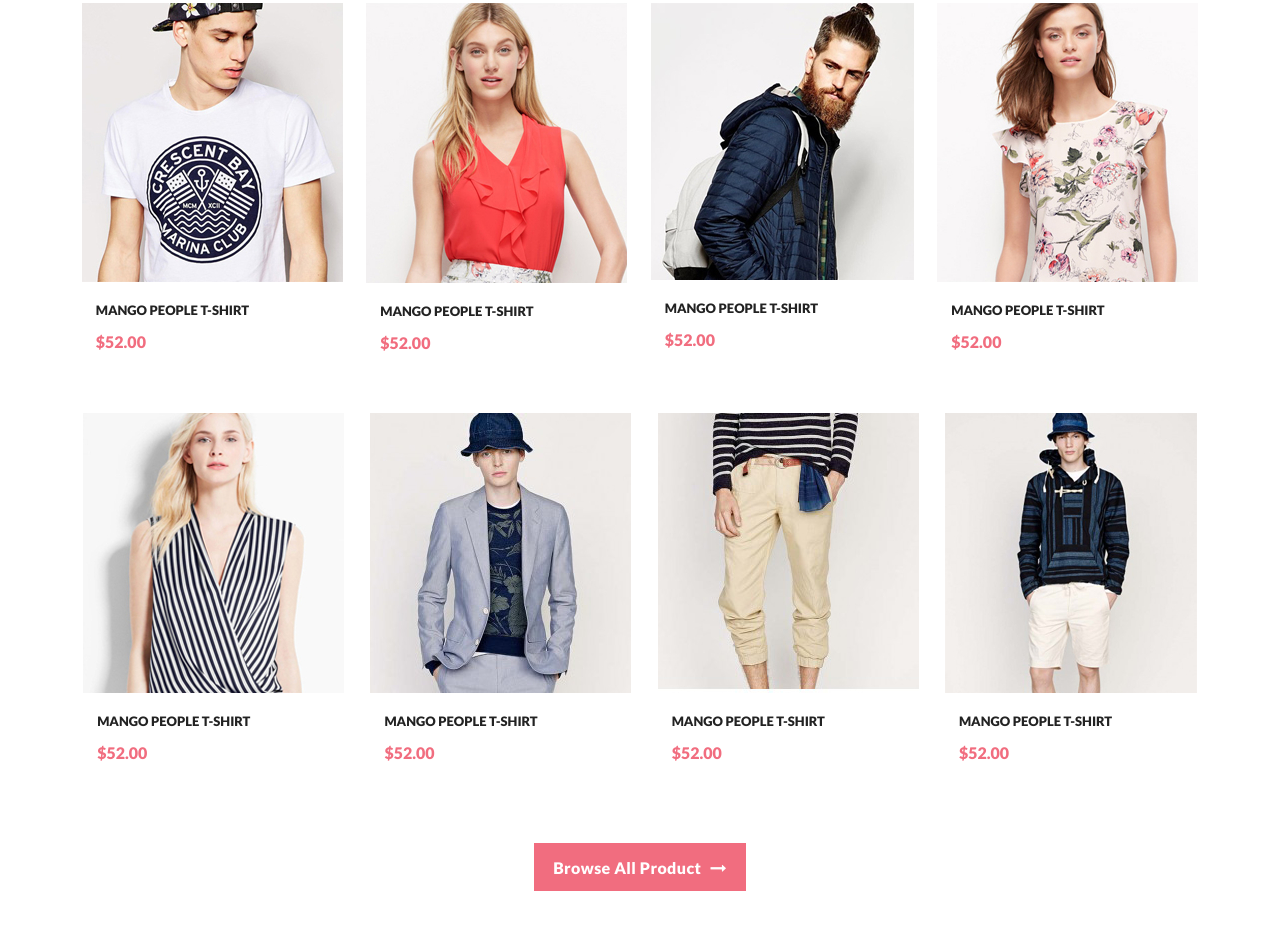
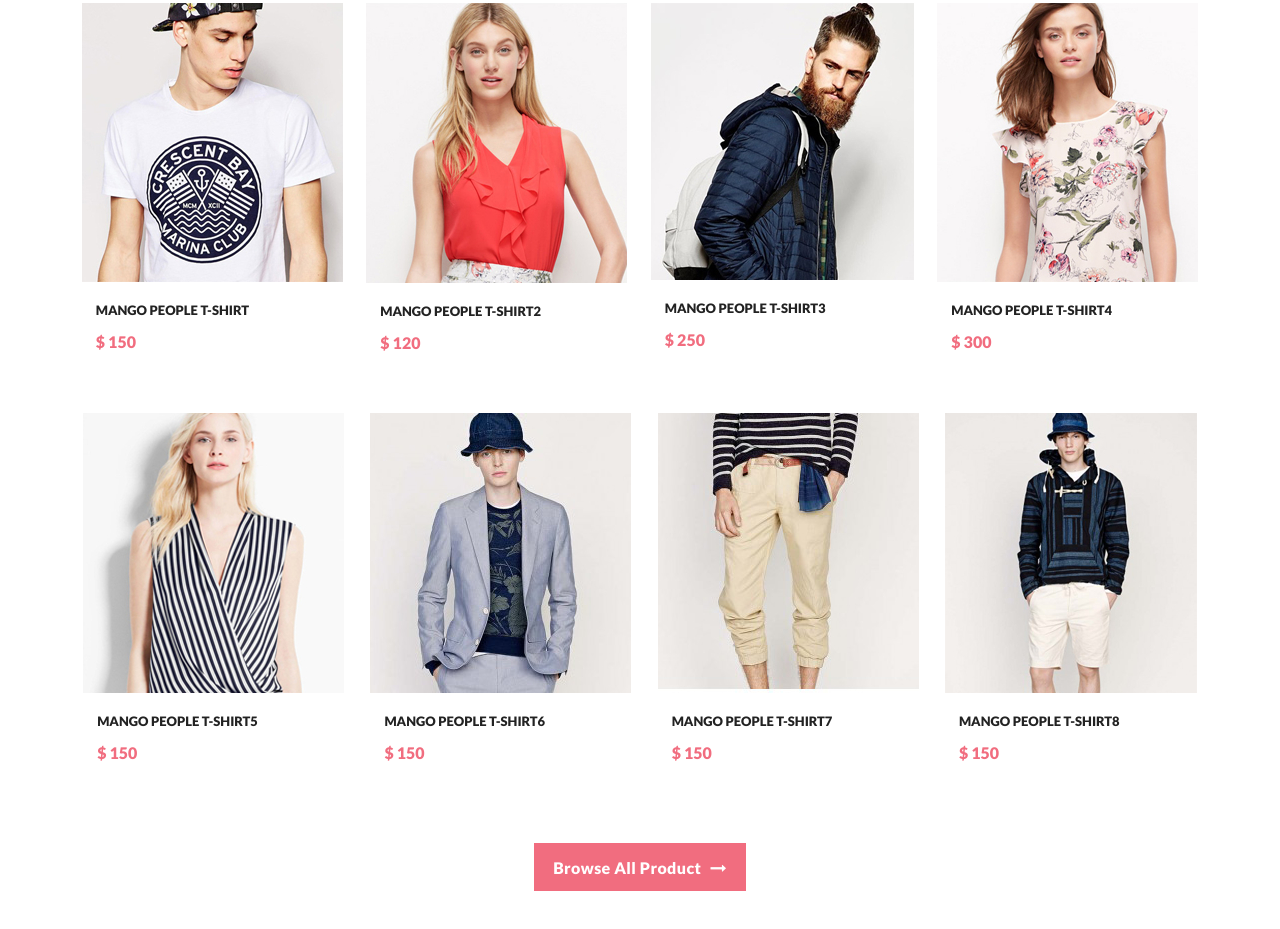
Before and after one commit to euromak/GeekBrains, a plain HTML site: page index.html in a window 1280 px wide. Shown: the part 1945-2874 px from the top of the page. Drawn offline with nearby package versions, Linux system fonts and the light colour scheme.

Commit message:
Added vue component of render catalog products on main page

```diff
--- a/data.json
+++ b/data.json
@@ -3,8 +3,8 @@
   {"id": 2, "name": "mango people t-shirt2", "category": "t-shirt", "price": 120, "image": "img/products/main/product2.jpg"},
   {"id": 3, "name": "mango people t-shirt3", "category": "t-shirt", "price": 250, "image": "img/products/main/product3.jpg"},
   {"id": 4, "name": "mango people t-shirt4", "category": "t-shirt", "price": 300, "image": "img/products/main/product4.jpg"},
-  {"id": 5, "name": "mango people t-shirt5", "category": "t-shirt", "price": 70, "image": "img/products/main/product5.jpg"},
-  {"id": 6, "name": "mango people t-shirt6", "category": "t-shirt", "price": 100, "image": "img/products/main/product6.jpg"},
+  {"id": 5, "name": "mango people t-shirt5", "category": "t-shirt", "price": 150, "image": "img/products/main/product5.jpg"},
+  {"id": 6, "name": "mango people t-shirt6", "category": "t-shirt", "price": 150, "image": "img/products/main/product6.jpg"},
   {"id": 7, "name": "mango people t-shirt7", "category": "t-shirt", "price": 150, "image": "img/products/main/product7.jpg"},
-  {"id": 8, "name": "mango people t-shirt8", "category": "t-shirt", "price": 45, "image": "img/products/main/product8.jpg"}
+  {"id": 8, "name": "mango people t-shirt8", "category": "t-shirt", "price": 150, "image": "img/products/main/product8.jpg"}
 ]
--- a/index.html
+++ b/index.html
@@ -221,86 +221,7 @@
 			<h2>Fetured Items</h2>
 			<p>Shop for items based on what we featured in this week</p>
 			<div class="products-grid">
-				<div class="products-grid-items">
-					<a href="page.html">
-						<div class="img-wrap">
-							<img src="img/products/main/product1.jpg" class="product-image" alt="product1">
-						</div>
-						<div class="product-name">Mango  People  T-shirt</div>
-						<div class="price">$52.00</div>
-						<a href="" class="product-hover-block"><img src="img/cart-white.svg" class="product-icon-cart" alt="cart">Add to Cart</a>
-					</a>
-				</div>
-				<div class="products-grid-items">
-					<a href="page.html">
-						<div class="img-wrap">
-							<img src="img/products/main/product2.jpg" class="product-image" alt="product2">
-						</div>
-						<div class="product-name">Mango  People  T-shirt</div>
-						<div class="price">$52.00</div>
-						<a href="" class="product-hover-block"><img src="img/cart-white.svg" class="product-icon-cart" alt="cart">Add to Cart</a>
-					</a>
-				</div>
-				<div class="products-grid-items">
-					<a href="page.html">
-						<div class="img-wrap">
-							<img src="img/products/main/product3.jpg" class="product-image" alt="product3">
-						</div>
-						<div class="product-name">Mango  People  T-shirt</div>
-						<div class="price">$52.00</div>
-						<a href="" class="product-hover-block"><img src="img/cart-white.svg" class="product-icon-cart" alt="cart">Add to Cart</a>
-					</a>
-				</div>
-				<div class="products-grid-items">
-					<a href="page.html">
-						<div class="img-wrap">
-							<img src="img/products/main/product4.jpg" class="product-image" alt="product4">
-						</div>
-						<div class="product-name">Mango  People  T-shirt</div>
-						<div class="price">$52.00</div>
-						<a href="" class="product-hover-block"><img src="img/cart-white.svg" class="product-icon-cart" alt="cart">Add to Cart</a>
-					</a>
-				</div>
-				<div class="products-grid-items">
-					<a href="page.html">
-						<div class="img-wrap">
-							<img src="img/products/main/product5.jpg" class="product-image" alt="product6">
-						</div>
-						<div class="product-name">Mango  People  T-shirt</div>
-						<div class="price">$52.00</div>
-						<a href="" class="product-hover-block"><img src="img/cart-white.svg" class="product-icon-cart" alt="cart">Add to Cart</a>
-					</a>
-				</div>
-				<div class="products-grid-items">
-					<a href="page.html">
-						<div class="img-wrap">
-							<img src="img/products/main/product6.jpg" class="product-image" alt="product6">
-						</div>
-						<div class="product-name">Mango  People  T-shirt</div>
-						<div class="price">$52.00</div>
-						<a href="" class="product-hover-block"><img src="img/cart-white.svg" class="product-icon-cart" alt="cart">Add to Cart</a>
-					</a>
-				</div>
-				<div class="products-grid-items">
-					<a href="page.html">
-						<div class="img-wrap">
-							<img src="img/products/main/product7.jpg" class="product-image" alt="product7">
-						</div>
-						<div class="product-name">Mango  People  T-shirt</div>
-						<div class="price">$52.00</div>
-						<a href="" class="product-hover-block"><img src="img/cart-white.svg" class="product-icon-cart" alt="cart">Add to Cart</a>
-					</a>
-				</div>
-				<div class="products-grid-items">
-					<a href="page.html">
-						<div class="img-wrap">
-							<img src="img/products/main/product8.jpg" class="product-image" alt="product8">
-						</div>
-						<div class="product-name">Mango  People  T-shirt</div>
-						<div class="price">$52.00</div>
-						<a href="" class="product-hover-block"><img src="img/cart-white.svg" class="product-icon-cart" alt="cart">Add to Cart</a>
-					</a>
-				</div>
+                <catalog-item v-for="product in productsData" :data="product" :key="product.id"></catalog-item>
 			</div>
 			<div class="products-btn"><a href="#" class="products-btn__a">Browse All Product<i class="fa fa-long-arrow-right" aria-hidden="true"></i></a></div>
 		</div>
--- a/js/app.js
+++ b/js/app.js
@@ -1,4 +1,22 @@
 'use strict';
+
+Vue.component('catalog-item', {
+    props: ['data'],
+
+    template: `
+        <div class="products-grid-items">
+            <a href="page.html">
+                <div class="img-wrap">
+                    <img :src="data.image" :alt="data.name" class="product-image">
+                 </div>
+                 <div class="product-name">{{data.name}}</div>
+                 <div class="price">$ {{data.price}}</div>
+            </a>
+            <a href="" class="product-hover-block">
+            <img src="img/cart-white.svg" alt="cart" class="product-icon-cart">Add to Cart</a>
+        </div>
+    `,
+});
 
 const app = new Vue({
     el: '#app',
@@ -14,6 +32,11 @@ const app = new Vue({
     },
 
     mounted() {
-        this.getJSON(this.productsDataURL).then(data => console.log(data)).catch(error => console.log(error));
+        return this.getJSON(this.productsDataURL)
+            .then(data => {
+                data.forEach((item) => {
+                  this.productsData.push(item);
+                })
+            }).catch(error => console.log(error));
     }
 });
```
